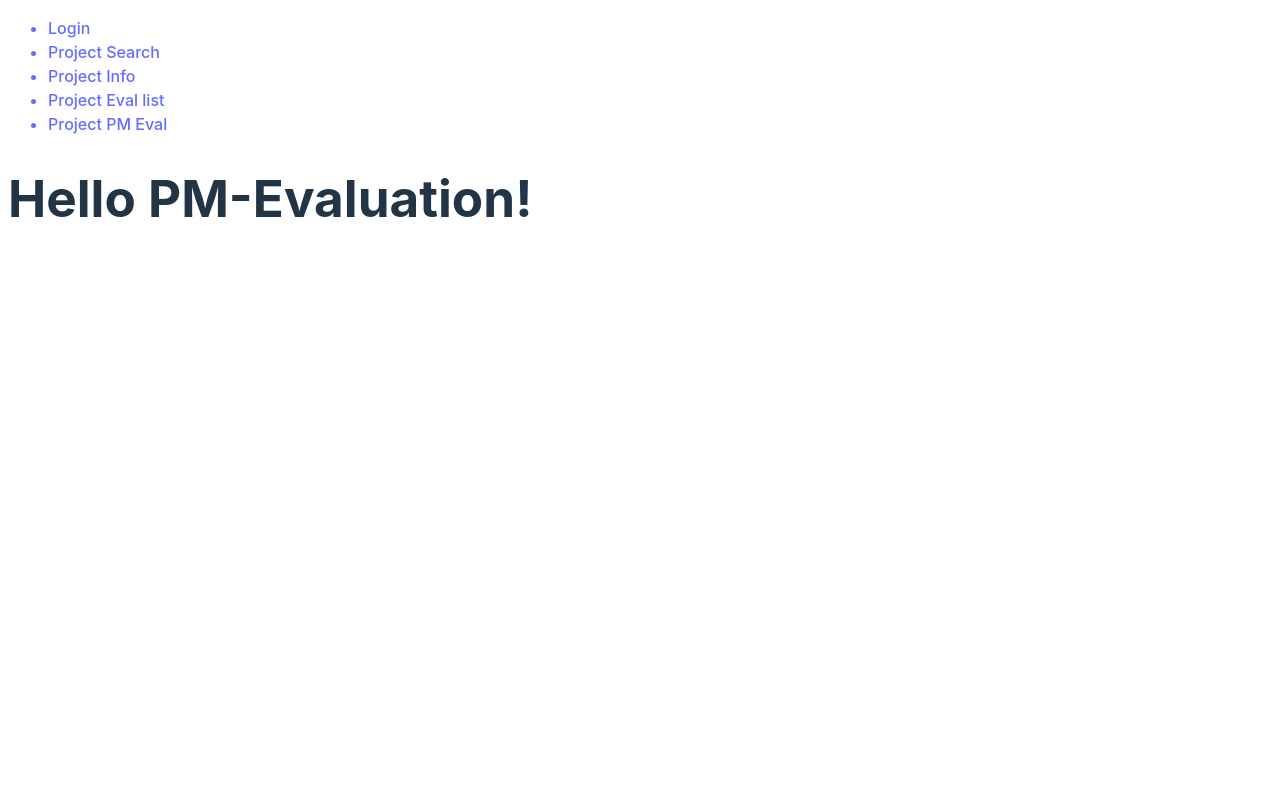
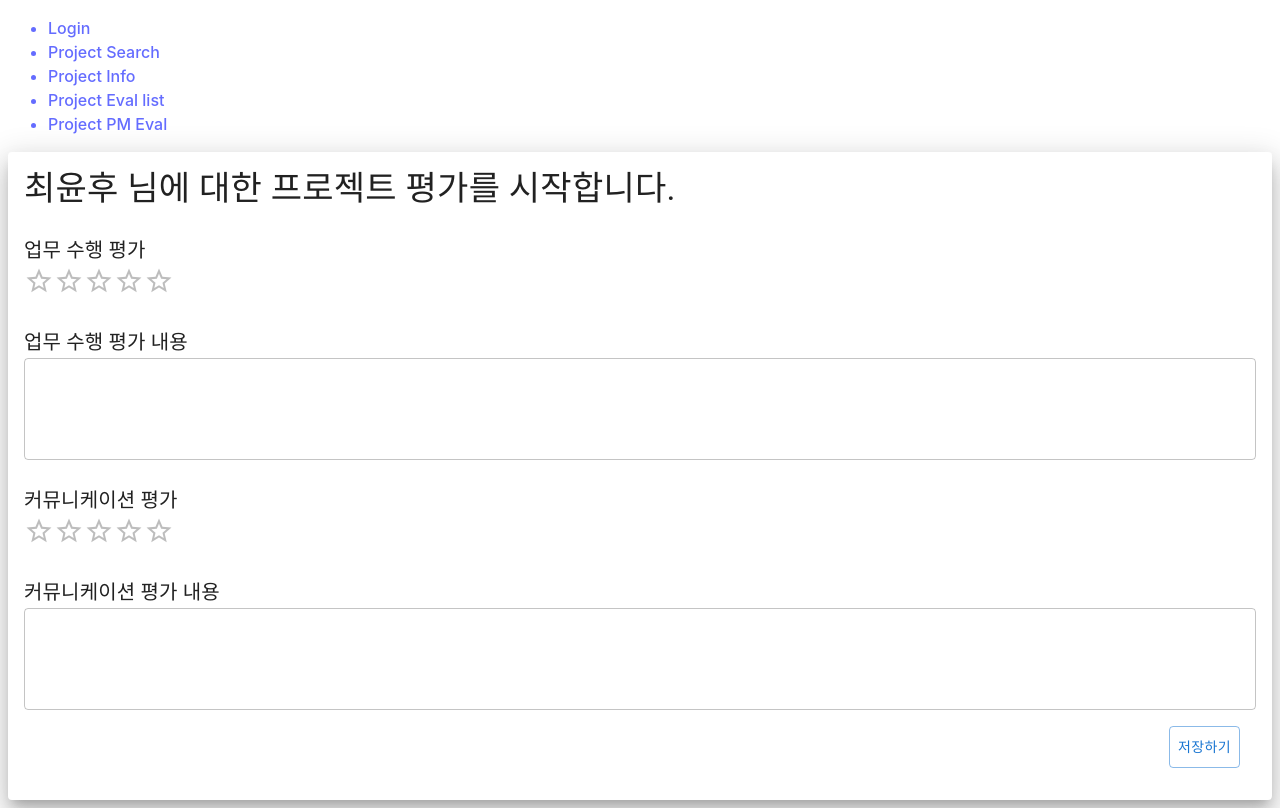
Before and after one commit to MJU-DB-ENGINEERING/MJU-FE, a React (Vite) app: page /project/1/evaluation/pm in a window 1280 px wide. Built offline with nearby package versions, Linux system fonts and the light colour scheme.

Commit message:
(#6) feat: add EvaluationInputBox component

```diff
--- a/src/project/evaluation/Evaluation.jsx
+++ b/src/project/evaluation/Evaluation.jsx
@@ -1,7 +1,14 @@
 import React from "react";
+import EvaluationInputBox from "./EvaluationBox";
 
 const Evaluation = () => (
-    <h1>Hello PM-Evaluation!</h1>
+    <>
+        <EvaluationInputBox data={{
+            "evaluated": '최윤후',
+            "evaluator": 64,
+            "projectId": 7
+        }} />
+    </>
 )
 
 export default Evaluation;
--- /dev/null
+++ b/src/project/evaluation/EvaluationBox.jsx
@@ -0,0 +1,88 @@
+import React, { useState } from "react";
+import Rating from '@mui/material/Rating';
+import Typography from '@mui/material/Typography';
+import TextField from '@mui/material/TextField';
+import Paper from '@mui/material/Paper';
+import Box from '@mui/material/Box';
+import Button from '@mui/material/Button';
+import Grid from '@mui/material/Grid';
+
+
+
+const EvaluationInputBox = (props) => {
+    const { evaluated, evaluator, projectId } = props.data;
+    const [businessComment, setBusinessComment] = useState('');
+    const [businessRating, setBusinessRating] = useState(0);
+    const [communicationComment, setCommunicationComment] = useState('');
+    const [communicationRating, setCommunicationRating] = useState(0);
+
+    const businessHander = (event) => {
+        setBusinessComment(event.target.value);
+    }
+
+    const communicationHandler = (event) => {
+        setCommunicationComment(event.target.value);
+    }
+
+    return (
+        <>
+        <Paper elevation={16} >
+            <Box sx={{ p: 2, border: '3px grey' }}>
+                <Typography variant="h4"> {evaluated} 님에 대한 프로젝트 평가를 시작합니다.</Typography>
+                <br />
+                <Typography variant="h6" width={200}>업무 수행 평가</Typography>
+                <Rating width={200}
+                    name="simple-controlled"
+                    size="large"
+                        value={businessRating}
+                    onChange={(event, newValue) => {
+                        setBusinessRating(newValue);
+                    } }
+                />
+                <br />
+                <br />
+                <Typography variant="h6" width={200}>업무 수행 평가 내용</Typography>
+                <TextField width={200}
+                    id="outlined-multiline-flexible"
+                    label=""
+                    multiline
+                    minRows={3}
+                    maxRows={6}
+                    fullWidth
+                    value={businessComment}
+                    onChange={businessHander}
+                />
+                <br />
+                <br />
+                <Typography variant="h6" width={200}>커뮤니케이션 평가</Typography>
+                <Rating
+                    name="simple-controlled"
+                    size="large"
+                    value={communicationRating}
+                    onChange={(event, newValue) => {
+                        setCommunicationRating(newValue);
+                    } }
+                />
+                <br />
+                <br />
+                <Typography variant="h6" width={200}>커뮤니케이션 평가 내용</Typography>
+                <TextField
+                    id="outlined-multiline-flexible"
+                    label=""
+                    multiline
+                    fullWidth
+                    minRows={3}
+                    maxRows={6}
+                    value={communicationComment}
+                    onChange={communicationHandler}
+                />
+                <Grid container justifyContent="flex-end" >
+                    <Button variant="outlined" sx={{ padding: 1, margin: 2 }}>저장하기</Button>
+                </Grid>
+            </Box>
+        </Paper>
+        </>
+    );
+};
+
+export default EvaluationInputBox;
```
